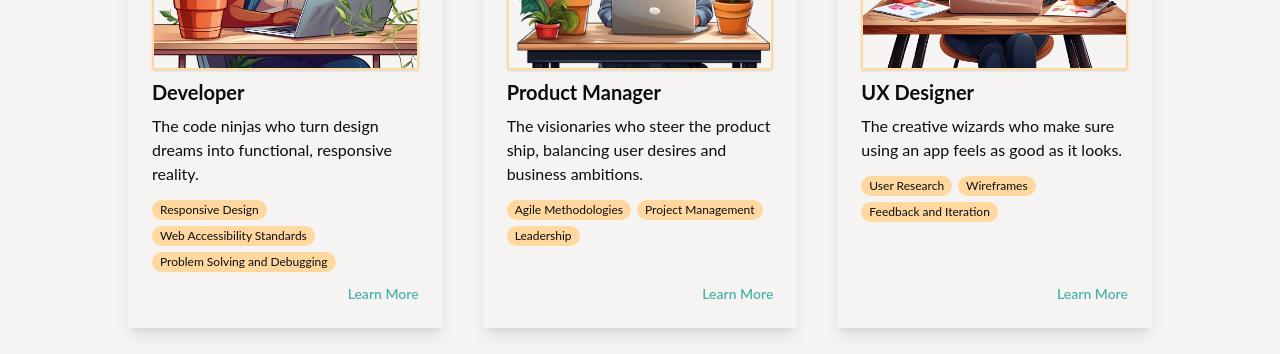
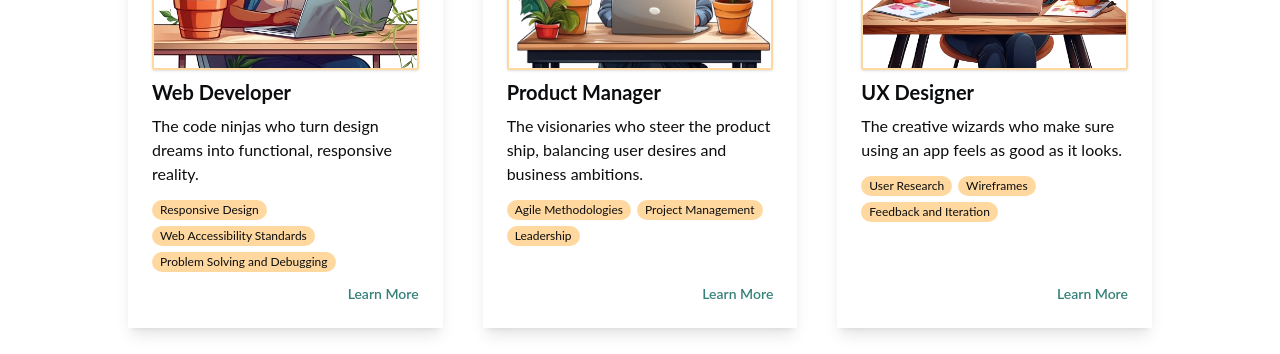
Before and after one commit to cherryontech/TechGarden, a React (Create React App) app: page /tech-roles in a window 1280 px wide. Shown: the part 433-787 px from the top of the page. Built offline with nearby package versions, Linux system fonts and the light colour scheme.

Commit message:
adjust all link colors to lighter cyan color. changed background to white on all pages. added darker cyan for hover effect. changed developer to web developer in all instances and tested. added resources to remaining skills needing them

```diff
--- a/src/App.js
+++ b/src/App.js
@@ -36,7 +36,7 @@ function App() {
           />
           <Route path="/knowledge-hub" element={<KnowledgeHub />} />
           <Route path="/knowledge-hub/:skill" element={<Skills />} />
-          <Route path="/developer" element={<Developer />} />
+          <Route path="/web-developer" element={<Developer />} />
           <Route path="/product-manager" element={<ProductManager />} />
           <Route path="/ux-designer" element={<UXDesigner />} />
           <Route
--- a/src/components/Footer.js
+++ b/src/components/Footer.js
@@ -3,7 +3,7 @@ import { Icon } from "@iconify/react";
 
 function Footer() {
   const techRoles = [
-    { name: "Developer", path: "/developer" },
+    { name: "Web Developer", path: "/web-developer" },
     { name: "Product Manager", path: "/product-manager" },
     { name: "UX Designer", path: "/ux-designer" },
   ];
@@ -11,17 +11,17 @@ function Footer() {
   const socialIcons = [
     {
       icon: "mdi:github",
-      color: "#357F78",
+      color: "#36817A",
       url: "https://github.com/cherryontech/TechGarden",
     },
     {
       icon: "ri:notion-fill",
-      color: "#357F78",
+      color: "#36817A",
       url: "https://www.notion.so/cherryontech-org/CherryOnTech-4e9cbb7ab6d041de9f87506afd327979",
     },
     {
       icon: "mdi:linkedin",
-      color: "#357F78",
+      color: "#36817A",
       url: "https://www.linkedin.com/company/cherry-on-tech/",
     },
   ];
@@ -39,7 +39,7 @@ function Footer() {
             TechGarden is a product of the Mars Mavericks tech squad of{" "}
             <a
               href="https://cherryon.tech/"
-              className="text-darker-cyan font-semibold"
+              className="text-darker-cyan hover:text-darkest-cyan font-semibold"
             >
               Cherry on Tech
             </a>
@@ -70,7 +70,7 @@ function Footer() {
               {techRoles.map((role) => (
                 <li
                   key={role.name}
-                  className="text-sm text-darker-cyan font-medium py-1"
+                  className="text-sm text-darker-cyan hover:text-darkest-cyan font-medium py-1"
                 >
                   <Link to={role.path} onClick={handleLinkClick}>
                     {role.name}
--- a/src/components/Navbar.js
+++ b/src/components/Navbar.js
@@ -13,7 +13,7 @@ import {
 import { Bars3Icon, ChevronDownIcon } from "@heroicons/react/24/outline";
 
 const techRoles = [
-  { name: "Developer", path: "/developer" },
+  { name: "Web Developer", path: "/web-developer" },
   { name: "Product Manager", path: "/product-manager" },
   { name: "UX Designer", path: "/ux-designer" },
 ];
@@ -82,7 +82,7 @@ const DropdownMenu = ({ title, items }) => {
         >
           <PopoverPanel className="absolute z-10 mt-1 w-40 max-w-xs transform px-2 sm:px-0 lg:max-w-3xl">
             <div className="overflow-hidden rounded-lg shadow-lg ring-1 ring-oasis-blue ring-opacity-5">
-              <div className="relative bg-cream ">
+              <div className="relative">
                 {items.map((item) => (
                   <Link
                     key={item.name}
--- a/src/components/SkillsTemplate.js
+++ b/src/components/SkillsTemplate.js
@@ -32,7 +32,7 @@ function SkillsTemplate({ skill }) {
                   <li key={index} className="p-2">
                     <a
                       href={resource.url}
-                      className="font-semibold text-gray-700 hover:text-darker-cyan"
+                      className="font-semibold text-darker-cyan hover:text-darkest-cyan"
                     >
                       {resource.title}
                     </a>
--- a/src/data/RoleData.js
+++ b/src/data/RoleData.js
@@ -4,7 +4,7 @@ import uxImage from "../assets/ux_role-no-border.png";
 
 const roleData = [
   {
-    title: "Developer",
+    title: "Web Developer",
     shortDescription:
       "The code ninjas who turn design dreams into functional, responsive reality.",
     longDescription: (
--- a/src/data/SkillData.js
+++ b/src/data/SkillData.js
@@ -127,7 +127,7 @@ const skillData = [
         name: "Proficiency in HTML, CSS, and JavaScript",
         description:
           "Mastery of these core web technologies is essential for creating and styling web pages and adding interactivity. They form the foundation of front-end development.",
-        role: "Developer",
+        role: "Web Developer",
         related: ["Responsive design techniques"],
         resources: [
           {
@@ -156,7 +156,7 @@ const skillData = [
         name: "Responsive design techniques",
         description:
           "Ensuring websites work well on various devices and screen sizes through responsive design. This is crucial for providing a consistent user experience across platforms.",
-        role: ["Developer", "UX Designer"],
+        role: ["Web Developer", "UX Designer"],
         related: ["Proficiency in HTML, CSS, and JavaScript"],
         resources: [
           {
@@ -173,7 +173,7 @@ const skillData = [
         name: "UI/UX design principles",
         description:
           "Applying UI/UX principles to create user-friendly and aesthetically pleasing interfaces. This enhances usability and overall user satisfaction.",
-        role: ["Developer", "UX Designer"],
+        role: ["Web Developer", "UX Designer"],
         related: ["UI design patterns and best practices"],
         resources: [
           {
@@ -194,7 +194,7 @@ const skillData = [
         name: "Version control systems (e.g., Git)",
         description:
           "Using version control systems to track changes, collaborate with team members, and manage code efficiently. This is vital for maintaining code integrity and history.",
-        role: "Developer",
+        role: "Web Developer",
         related: [],
         resources: [
           {
@@ -219,7 +219,7 @@ const skillData = [
         name: "Browser developer tools",
         description:
           "Utilizing browser developer tools for debugging and optimizing web applications. These tools help in identifying and fixing issues quickly.",
-        role: "Developer",
+        role: "Web Developer",
         related: [
           "Proficiency in HTML, CSS, and JavaScript",
           "Cross-browser compatibility testing",
@@ -239,7 +239,7 @@ const skillData = [
         name: "Cross-browser compatibility testing",
         description:
           "Ensuring that web applications function correctly across different web browsers. This is important for providing a consistent experience to all users.",
-        role: "Developer",
+        role: "Web Developer",
         related: ["Proficiency in HTML, CSS, and JavaScript"],
         resources: [
           {
@@ -256,7 +256,7 @@ const skillData = [
         name: "Debugging skills",
         description:
           "Diagnosing and resolving issues that arise during development. Strong problem-solving skills are essential for maintaining functionality and performance.",
-        role: "Developer",
+        role: "Web Developer",
         related: ["Attention to detail"],
         resources: [
           {
@@ -358,18 +358,31 @@ const skillData = [
           "Effective leadership and team management motivate and guide teams towards achieving project goals. It involves clear communication, delegation, and conflict resolution.",
         role: "Product Manager",
         related: ["Communication and interpersonal"],
-        resources: [],
+        resources: [
+          {
+            title: "Be a Great Manager With These 12 Leadership Books",
+            url: "https://www.predictiveindex.com/blog/be-a-great-manager-with-these-12-leadership-books/",
+          },
+          {
+            title: "Free Product Management Resources",
+            url: "https://medium.com/agileinsider/free-product-management-resources-701b719b2751",
+          },
+        ],
       },
       {
         name: "Communication and interpersonal",
         description:
           "Strong communication and interpersonal skills facilitate collaboration and understanding among team members and stakeholders. They are essential for conveying ideas and resolving issues.",
-        role: ["Developer", "Product Manager", "UX Designer"],
+        role: ["Web Developer", "Product Manager", "UX Designer"],
         related: ["Leadership and team management"],
         resources: [
           {
             title: "Mastering Communication: A Product Manager's Superpower",
             url: "https://miro.com/blog/communication-product-managers-product-school/",
+          },
+          {
+            title: "Ways You Can Improve Your Communication Skills",
+            url: "https://professional.dce.harvard.edu/blog/8-ways-you-can-improve-your-communication-skills/",
           },
         ],
       },
@@ -377,17 +390,57 @@ const skillData = [
         name: "Problem-solving and decision-making",
         description:
           "Ability to identify problems and make timely decisions is crucial for project success. It involves analyzing situations and choosing the best course of action.",
-        role: ["Developer", "Product Manager", "UX Designer"],
+        role: ["Web Developer", "Product Manager", "UX Designer"],
         related: ["Attention to detail", "Time management and organization"],
-        resources: [],
+        resources: [
+          {
+            title: "Making Good Decisions as a Product Manager",
+            url: "https://blackboxofpm.com/making-good-decisions-as-a-product-manager-c66ddacc9e2b",
+          },
+          {
+            title: "The Ultimate Guide to Resources for Product Managers",
+            url: "https://www.productplan.com/learn/resources-for-product-managers/",
+          },
+          {
+            title: "Making and Tracking Decisions as a Product Manager",
+            url: "https://bootcamp.uxdesign.cc/making-and-tracking-decisions-as-a-product-manager-fb720d1f73d5",
+          },
+        ],
       },
       {
         name: "Time management and organization",
         description:
           "Efficient time management and organizational skills ensure timely project completion and task prioritization. It helps in balancing multiple responsibilities and deadlines.",
-        role: ["Developer", "Product Manager", "UX Designer"],
+        role: ["Web Developer", "Product Manager", "UX Designer"],
         related: ["Problem-solving and decision-making"],
-        resources: [],
+        resources: [
+          {
+            title: "Time Management Courses",
+            url: "https://www.udemy.com/topic/time-management/",
+          },
+          {
+            title:
+              "How to Manage Your Time More Effectively (According to Machines)",
+            url: "https://www.youtube.com/watch?si=xFQx3NtnIbq8J2Zi&v=iDbdXTMnOmE&feature=youtu.be",
+          },
+          {
+            title: "Tools for Better Productivity & Time Management",
+            url: "https://youtu.be/W8B0KWmv_-Q?si=sqVRj_GICoR427Eg",
+          },
+          {
+            title: "Time Management For Product Managers (70-20-10 Rule)",
+            url: "https://medium.com/@junloayza/time-management-for-product-managers-70-20-10-rule-afb740c6a6fc",
+          },
+          {
+            title:
+              "Time Management Tips For Product Managers: How to Prioritize Your Work",
+            url: "https://productschool.com/blog/product-fundamentals/time-management-product-manager",
+          },
+          {
+            title: "A Product Manager's Tips for Time Management",
+            url: "https://www.pendo.io/pendo-blog/product-manager-time-management-tips/",
+          },
+        ],
       },
       {
         name: "Stakeholder management",
@@ -442,7 +495,7 @@ const skillData = [
         name: "Creative problem-solving",
         description:
           "Employing creativity to devise innovative solutions to design challenges. It involves thinking outside the box to enhance user experience.",
-        role: ["Developer", "Product Manager", "UX Designer"],
+        role: ["Web Developer", "Product Manager", "UX Designer"],
         related: ["Time management and organization"],
         resources: [],
       },
@@ -450,7 +503,7 @@ const skillData = [
         name: "Attention to detail",
         description:
           "Ensuring precision in coding and design to avoid errors and ensure a polished end product. This is important for quality assurance.",
-        role: ["Developer", "Product Manager", "UX Designer"],
+        role: ["Web Developer", "Product Manager", "UX Designer"],
         related: ["Time management and organization"],
         resources: [
           {
@@ -467,25 +520,57 @@ const skillData = [
         name: "Presentation skills",
         description:
           "Effectively presenting design ideas and concepts to stakeholders and clients. It involves clear and persuasive communication.",
-        role: ["Developer", "Product Manager", "UX Designer"],
+        role: ["Web Developer", "Product Manager", "UX Designer"],
         related: ["Leadership and team management"],
-        resources: [],
+        resources: [
+          {
+            title: "How to Present UX/UI Design Work",
+            url: "https://youtu.be/gx3r8Bj66JU",
+          },
+          {
+            title: "Presenting With Confidence",
+            url: "https://youtu.be/OiGU3jj_QeA",
+          },
+        ],
       },
       {
         name: "Collaboration with other team members",
         description:
           "Working collaboratively with various team members to create cohesive and functional web applications. Effective communication and teamwork are key.",
-        role: ["Developer", "Product Manager", "UX Designer"],
+        role: ["Web Developer", "Product Manager", "UX Designer"],
         related: [],
-        resources: [],
+        resources: [
+          {
+            title: "Collaborative Web Development",
+            url: "https://webflow.com/blog/collaborative-web-development",
+          },
+          {
+            title: "Top 10 Collaboration Examples For Web Developers",
+            url: "https://blog.exactbuyer.com/post/collaboration-examples-for-web-developers",
+          },
+          {
+            title: "What Is Collaborative Design (And Why Is It So Important)?",
+            url: "https://www.wix.com/studio/blog/collaboration-design",
+          },
+        ],
       },
       {
         name: "Continuous learning and adaptation to new technologies",
         description:
           "Staying updated with the latest technologies and industry trends. This ensures the use of modern tools and practices in development.",
-        role: "Developer",
+        role: "Web Developer",
         related: [],
-        resources: [],
+        resources: [
+          {
+            title: "How I Keep Learning Web Development Amidst a Busy Life",
+            url: "https://www.linkedin.com/pulse/finding-time-growth-how-i-keep-learning-web-amidst-busy-hayden-tomas-yadee/",
+          },
+          {
+            title:
+              "The Importance of Continuous Learning and Development in IT",
+            url: "https://nerdrabbit.com/blogs/2024/04/30/continuous-learning-and-development-in-it/",
+          },
+        ],
       },
     ],
   },
--- a/src/index.css
+++ b/src/index.css
@@ -9,7 +9,6 @@ body {
     sans-serif;
   -webkit-font-smoothing: antialiased;
   -moz-osx-font-smoothing: grayscale;
-  background-color: #f5f4f2;
   overscroll-behavior: contain;
 }
 
--- a/src/pages/TechRoles.js
+++ b/src/pages/TechRoles.js
@@ -38,7 +38,7 @@ function TechRoles() {
             </div>
             <div className="flex-grow"></div>
             <div className="flex justify-end mt-auto pt-3">
-              <p className="text-sm font-semibold text-tropical-cyan">
+              <p className="text-sm font-semibold text-darker-cyan hover:text-darkest-cyan">
                 <a href={role.url}>Learn More</a>
               </p>
             </div>
--- a/src/pages/positions/Developer.js
+++ b/src/pages/positions/Developer.js
@@ -1,7 +1,7 @@
 import TechPositionTemplate from "../../components/TechPositionTemplate";
 
 function Developer() {
-  return <TechPositionTemplate roleTitle="Developer" />;
+  return <TechPositionTemplate roleTitle="Web Developer" />;
 }
 
 export default Developer;
--- a/src/pages/skills/SkillsList.js
+++ b/src/pages/skills/SkillsList.js
@@ -26,7 +26,7 @@ function SkillsList() {
                   <div key={skillIndex} className="pb-3">
                     <Link
                       to={`/knowledge-hub/${encodeURIComponent(skill.name)}`}
-                      className="pe-2 text-gray-moss hover:text-darker-cyan"
+                      className="pe-2 font-medium text-darker-cyan hover:text-darkest-cyan"
                       onClick={handleLinkClick}
                     >
                       {skill.name}
--- a/tailwind.config.js
+++ b/tailwind.config.js
@@ -3,12 +3,12 @@ export default {
   theme: {
     extend: {
       colors: {
-        "cream": "#F5F4F2", // background color
         "oasis-blue": "#B1DBD7", // navbar color
         "tropical-cyan": "#4BB3A9", // button color
         "light-gray": "#F9FAFB", // back button color
         "darker-gray": "#EAECF0", // back button hover color
-        "darker-cyan": "#2D6B65", // footer link color
+        "darker-cyan": "#36817A", // link color
+        "darkest-cyan": "#2D6B65", // link hover color
         "midnight-moss": "#0C0D0F", // text color
         "gray-moss": "#667085", // footer color
         "green-blue": "#C7E7E4", // footer border 1
@@ -20,7 +20,7 @@ export default {
         sans: ["Lato", "Helvetica", "Arial", "sans-serif"],
       },
       backgroundImage: {
-        'tech-roles-bg': "url('./assets/tech-roles-bg.png')", // Add your image URL here
+        'tech-roles-bg': "url('./assets/tech-roles-bg.png')",
       },
       fontSize: {
         'xxs': '0.75rem',
```
